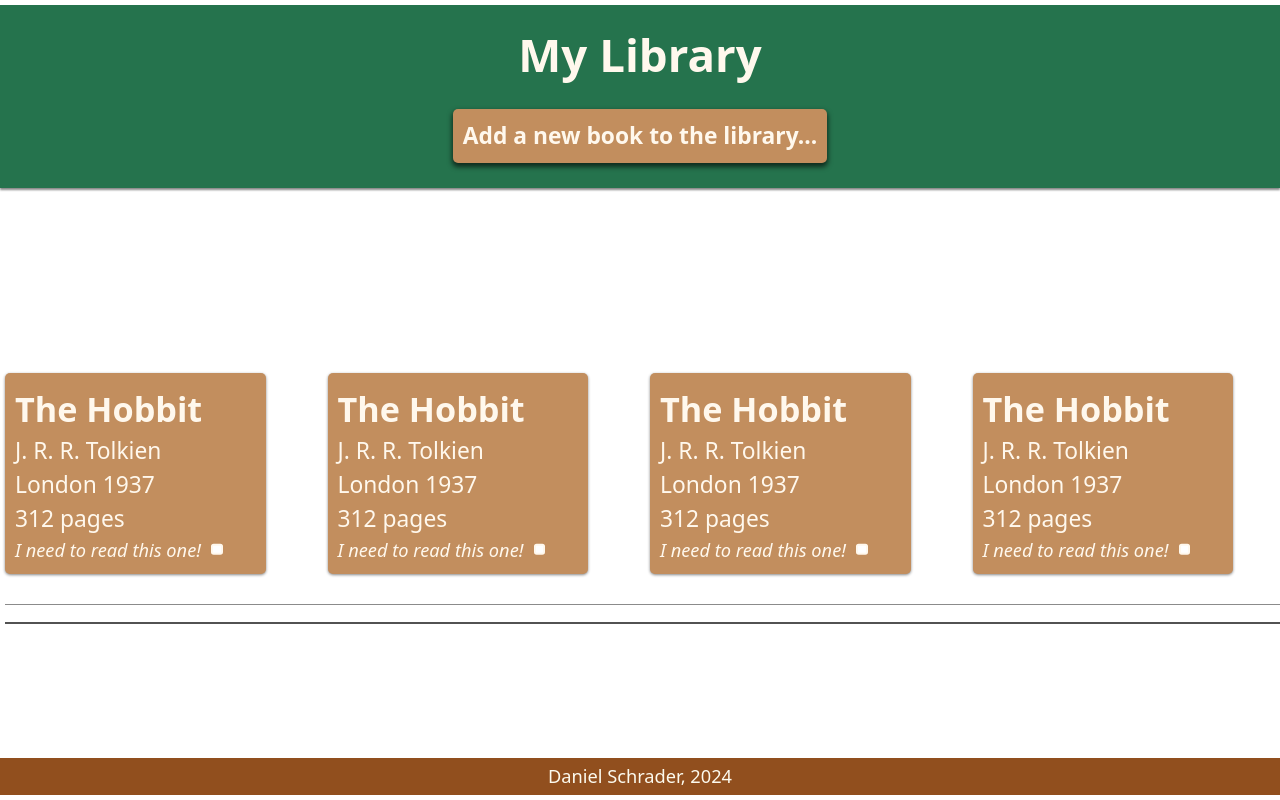
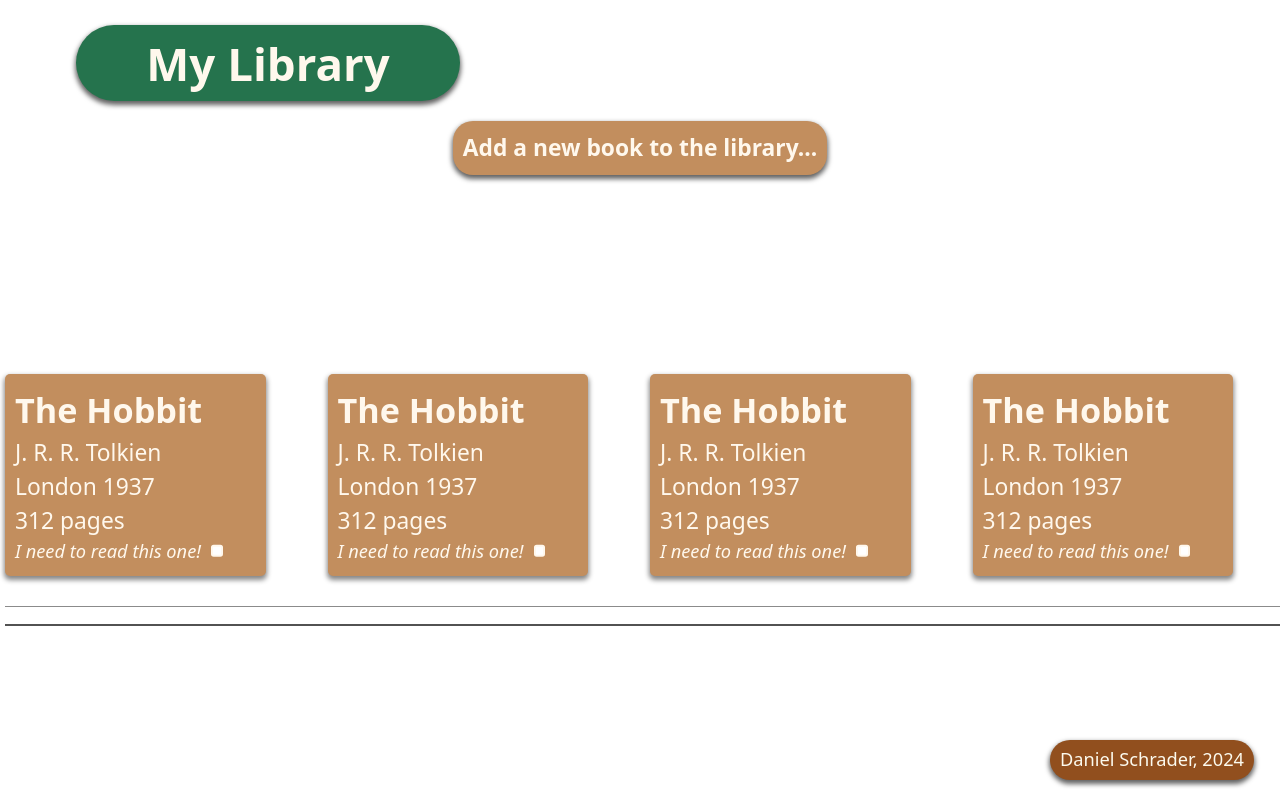
Before and after one commit to Nathoggles/Library, a plain HTML site: page index.html in a window 1280 px wide. Drawn offline with Linux system fonts and the light colour scheme.

Commit message:
switch up header and footer design

```diff
--- a/index.html
+++ b/index.html
@@ -10,7 +10,7 @@
 </head>
 <body>
     <div class="header">
-        <h1>My Library</h1>
+        <div class="headlineCont"><h1>My Library</h1></div>
         <button class="addBook">Add a new book to the library...</button>
     </div>
         <div class="cardsContainer">
--- a/style.css
+++ b/style.css
@@ -16,11 +16,26 @@ body {
     width: 100%;
     height: 25%;
     color: #fff8ed;
-    background-color: #25734d;
+
     margin: 0.5rem;
-    box-shadow: 0px 2px 2px 0px rgba(0, 0, 0, 0.473);
+
     z-index: 1;
     gap: 2rem;
+    padding: 2rem;
+
+}
+
+.headlineCont {
+    display: flex;
+    flex-direction: column;
+    justify-content: center;
+    align-items: center;
+    border-radius: 10rem;
+    box-shadow: 0px 3px 5px 1px rgba(0,0,0,0.62);
+    height: 20vh;
+    width: 30vw;
+    background-color: #25734d;
+    margin-left: -60%;
 }
 
 .addBook {
@@ -31,7 +46,7 @@ body {
  border: none;
  flex-shrink: 0;
  border: none;
- border-radius: 0.5rem;
+ border-radius: 2rem;
  padding: 1rem;
  box-shadow: 0px 3px 5px 1px rgba(0,0,0,0.62);
 margin-bottom: 1rem;
@@ -65,12 +80,15 @@ margin-bottom: 1rem;
     display: flex;
     justify-content: center;
     align-items: center;
-    width: 100vw;
+    padding: 1rem;
+    border-radius: 5rem;
+    margin-bottom: 2rem;
+    margin-left: 80%;
     height: 5%;
     color: #FCFAEE;
     background-color: #914F1E;
-    margin: 0.5rem;
     font-size: calc(var(--base-size) * 0.8);
+    box-shadow: 0px 3px 5px 1px rgba(0,0,0,0.62);
 }
 
 .card {
@@ -84,7 +102,7 @@ margin-bottom: 1rem;
     margin: 0.5rem;
     border-radius: 0.5rem;
     max-inline-size: 20ch;
-    box-shadow: 0px 1px 3px 0px rgba(0, 0, 0, 0.473);
+    box-shadow: 0px 3px 5px 1px rgba(0, 0, 0, 0.473);
 }
 
 
```
